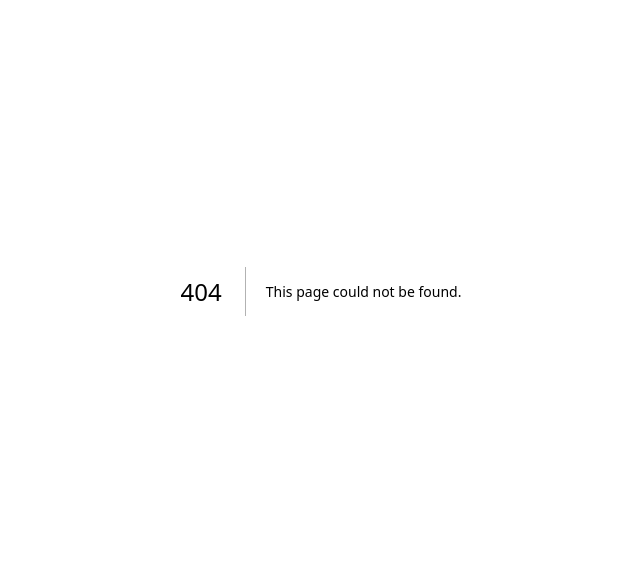
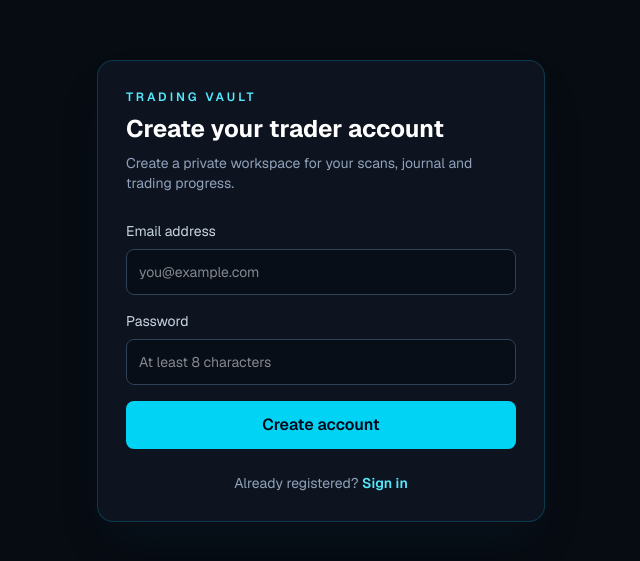
Before and after one commit to klonz484/trading-vault, a Next.js app: page /signup in a window 1280 px wide. Before the commit this address had no page. Shown: the part 109-670 px from the top of the page, without its empty margins (319-959 px from the left). Built offline with nearby package versions, Linux system fonts and the light colour scheme.

Commit message:
Add trader signup page

```diff
--- /dev/null
+++ b/src/app/signup/page.tsx
@@ -0,0 +1,10 @@
+import { Suspense } from "react";
+import AuthForm from "@/components/AuthForm";
+
+export default function SignupPage() {
+  return (
+    <Suspense fallback={<main className="min-h-screen bg-[#070b12]" />}>
+      <AuthForm mode="signup" />
+    </Suspense>
+  );
+}
```
